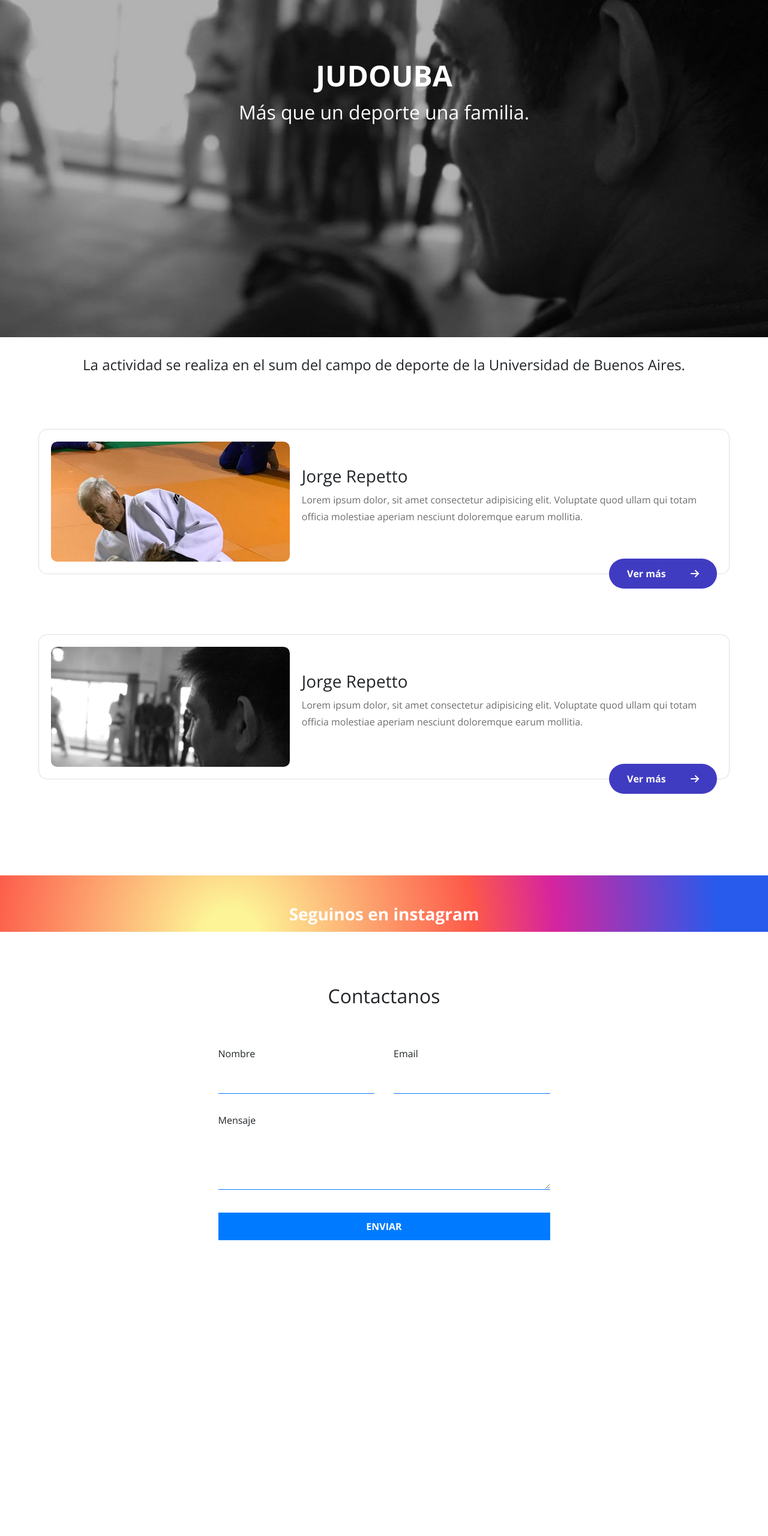
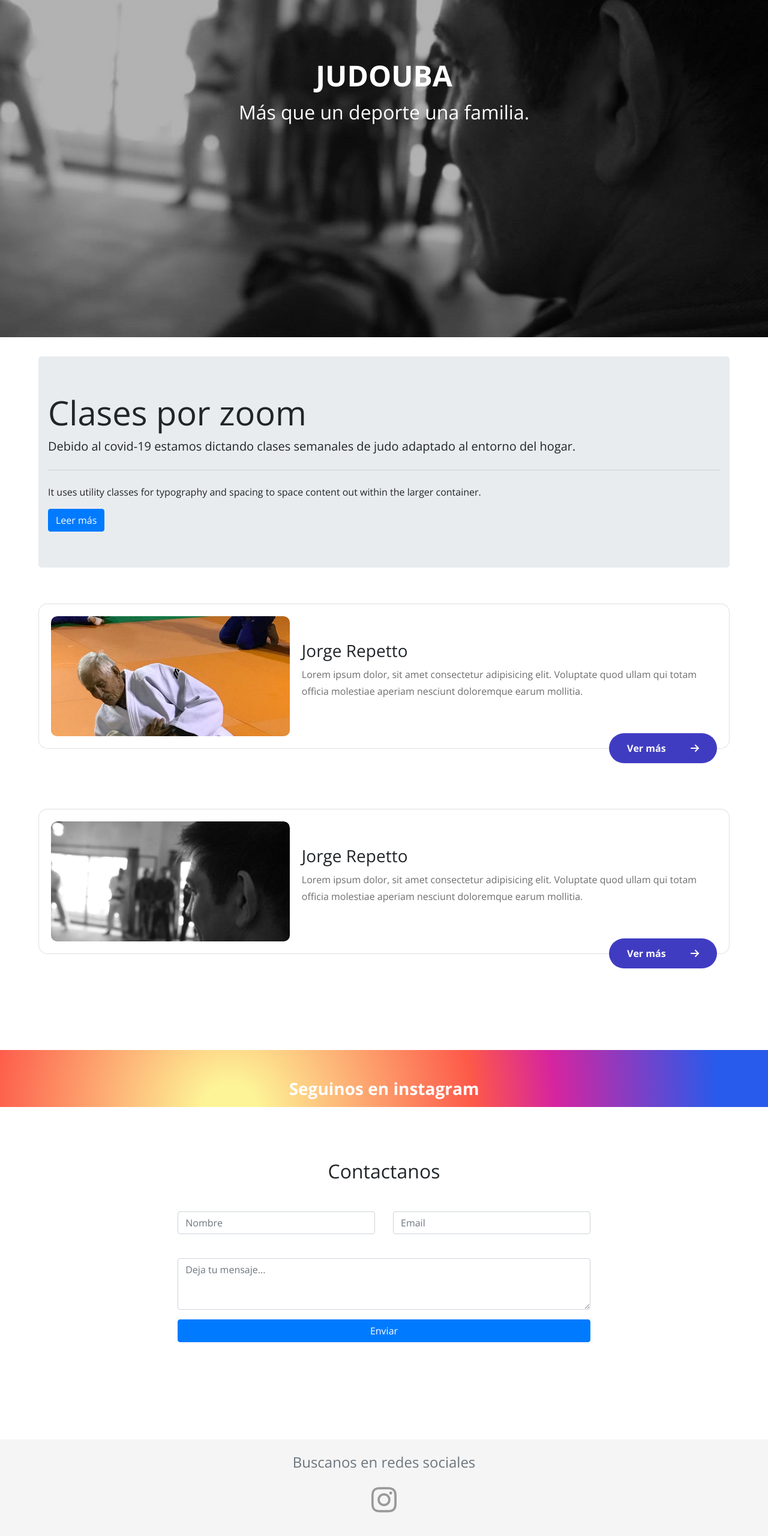
Before and after one commit to NahuelStratico/judouba, a plain HTML site: page index.html in a window 1280 px wide. Shown: the part 238-2798 px from the top of the page at 60% size. Before the commit the page ends 2361 px from the top, so only its background shows below. Drawn offline with nearby package versions, Linux system fonts and the light colour scheme.

Commit message:
Jumbotron con info + formulario optimizado

```diff
--- a/index.html
+++ b/index.html
@@ -11,8 +11,6 @@
     <script src="https://cdnjs.cloudflare.com/ajax/libs/popper.js/1.14.7/umd/popper.min.js" integrity="sha384-UO2eT0CpHqdSJQ6hJty5KVphtPhzWj9WO1clHTMGa3JDZwrnQq4sF86dIHNDz0W1" crossorigin="anonymous"></script>
     <script src="https://stackpath.bootstrapcdn.com/bootstrap/4.3.1/js/bootstrap.min.js" integrity="sha384-JjSmVgyd0p3pXB1rRibZUAYoIIy6OrQ6VrjIEaFf/nJGzIxFDsf4x0xIM+B07jRM" crossorigin="anonymous"></script>
 
-    <!-- Animate css -->
-    <link rel="stylesheet" href="https://cdnjs.cloudflare.com/ajax/libs/animate.css/4.0.0/animate.min.css"/>
 
     <!-- Style CSS -->
     <link rel="stylesheet" href="style.css">
@@ -48,11 +46,21 @@
 
     <main>
         <!-- Descripción inicial -->
-        <div class="description">
+        <!-- <div class="description">
            <h4 class="description-content">
             La actividad se realiza en el sum del campo de deporte de la Universidad de Buenos Aires.
             </h4>
+        </div> -->
+
+        <!-- Clases por zoom -->
+        <div class="jumbotron contenedor info">
+            <h4 class="display-4">Clases por zoom</h4>
+            <p class="lead">Debido al covid-19 estamos dictando clases semanales de judo adaptado al entorno del hogar.</p>
+            <hr class="my-4">
+            <p>It uses utility classes for typography and spacing to space content out within the larger container.</p>
+            <a class="btn btn-primary" href="#" role="button">Leer más</a>
         </div>
+
         <!-- Sección Desktop profesores -->
         <div class="contenedor">
             <!-- Card Jorge Padre -->
@@ -90,41 +98,6 @@
             </div>
         </div>
 
-
-        <!--  Profesores -->
-        <section class="contenedor hidden" id="profesores">
-            <h2 class="subtitulo">Profesores</h2>
-
-             <!-- Sección Jorge Padre -->
-            <div class="row justify-content-around profesores">
-
-                <!-- Jorge Padre -->
-                <div class="col-12 col-md-4 d-flex flex-column justify-content-center">
-                    <img src="img/viejojudo.jpeg" alt="Jorge Repetto" class="img-fluid foto_viejo img-thumbnail rounded">
-                    <h3 class="profesor_title">Jorge Repetto</h3>
-                    <p>Lorem ipsum dolor sit, amet consectetur adipisicing elit. Tenetur neque ratione, nobis molestias id magnam suscipit odio voluptatem unde veniam.</p>
-                    <a href="">
-                        <button class="btn btn-secondary vermas">
-                            Saber más
-                        </button>
-                    </a>
-                </div>
-
-                <!-- Jorge Hijo -->
-                <div class="col-12 col-md-4 d-flex flex-column justify-content-center">
-                    <img src="img/viejojudo.jpeg" alt="Jorge Repetto" class="img-fluid foto_viejo img-thumbnail rounded">
-                    <h3 class="profesor_title">Jorge Repetto(h)</h3>
-                    <p>Lorem ipsum dolor sit, amet consectetur adipisicing elit. Tenetur neque ratione, nobis molestias id magnam suscipit odio voluptatem unde veniam.</p>
-                    <a href="">
-                        <button class="btn btn-secondary">
-                            Saber más
-                        </button>
-                    </a>
-                </div>
-
-            </div>
-        </section>
-
         <!-- Sección Instagram -->
         <section class="instagram" id="instagram">
                 <h3 class="instagram_title text-center">Seguinos en instagram</h3>
@@ -143,30 +116,46 @@
     <footer class="footer" id="contacto">
         <h3 class="contacto_title">Contactanos</h3>
 
-        <div class="row footer_content justify-content-center animate__animated animate__backInUp">
-            <div class="col-12 col-md-6 contact_form">
-                <form>
-                    <p>
-                        <label>Nombre</label>
-                        <input type="text" name="name" required>
-                    </p>
-                    <p>
-                        <label>Email</label>
-                        <input type="email" name="email" required>
-                    </p>
+        <div class="row footer_content justify-content-center">
+            <div class="col-12 col-md-9 col-lg-7 text-center">
 
-                    <p class="block">
-                        <label>Mensaje</label>
-                        <textarea name="message" rows="3"></textarea>
-                    </p>
-                    <p class="block">
-                        <button type="submit">
-                            Enviar
-                        </button>
-                    </p>
+                <!-- Formulario -->
+                <form class="form-group" id="formulario-contacto" method="POST">
+                    <div class="row">
+                        <div class="col-12 mb-4 col-sm-6">
+                            <input type="text" class="form-control" name="name" placeholder="Nombre" required>
+                        </div>
+                        <div class="col-12 mb-4 col-sm-6">
+                            <input type="email" class="form-control" name="email" placeholder="Email" required>
+                        </div>
+                    </div>
+                    <div class="row mt-3">
+                        <div class="col-12">
+                            <textarea class="form-control" id="mensaje" rows="3" name="msg" placeholder="Deja tu mensaje..." required></textarea>
+                        </div>
+                    </div>
+                    <button type="submit" id="btn" class="btn btn-primary btn-block mt-3">Enviar</button>
+
+                    <div id="alerta" class="alert mt-5 resp">
+                        <button type="button" class="close" data-dismiss="alert" aria-hidden="true"></button>
+                        <strong class="respuesta"></strong> <span class="mensaje-alerta"></span>
+                    </div>
                 </form>
             </div>
     </footer>
+
+    <!-- Copyright -->
+    <div class="copyright px-4 py-4">
+        <div class="row justify-content-center text-center">
+            <h4 class="text-muted font-open">Buscanos en redes sociales</h4>
+            <div class="col-12 d-flex justify-content-center align-items-center">
+                <a href="https://www.instagram.com/judouba/?hl=es-la" target="_blank">
+                    <i class='bx bxl-instagram' ></i>
+                </a>
+            </div>
+        </div>
+    </div>
+
 
 
 
--- a/style.css
+++ b/style.css
@@ -210,6 +210,13 @@
     color: #ffffff;
 }
 
+/* ====================================== Informacion ZOOM */
+.info{
+    margin-top: 2rem;
+    padding-left: 1em;
+    padding-right: 1em;
+}
+
 /* ====================================== Footer */
 
 .footer{
@@ -270,6 +277,20 @@
     background: #000000;
 }
 
+/* ===================================== Copyright */
+
+.copyright{
+    background: #F5F5F5;
+    margin-top: 2rem;
+}
+
+
+
+.copyright a {
+    color: #999999;
+    font-size: 3.5em;
+}
+
 
 /* ========================================= //// MEDIA QUERIES /// ================================== */
 
@@ -292,6 +313,7 @@
     .card__textos{
         margin: 2rem;
     }
+
 }
 
 @media screen and (max-width:500px){
@@ -332,6 +354,7 @@
     .copy{
         font-size: 1.5em;
     }
+
     .contact_form form{
         display: block;
     }
```
